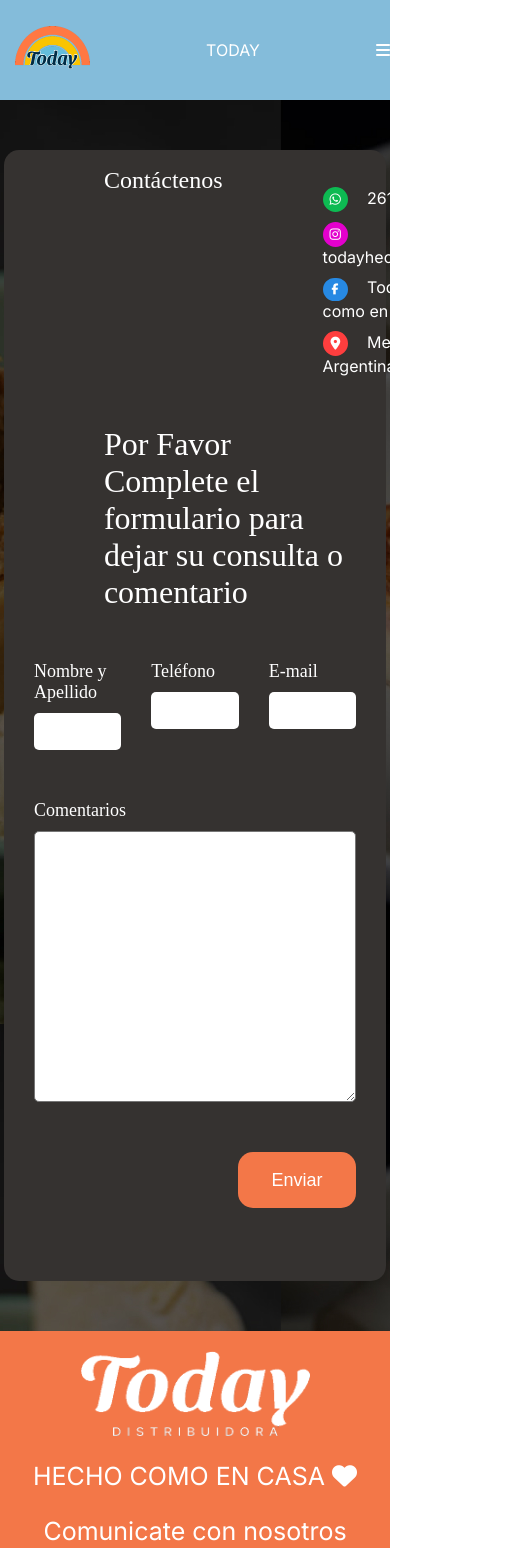
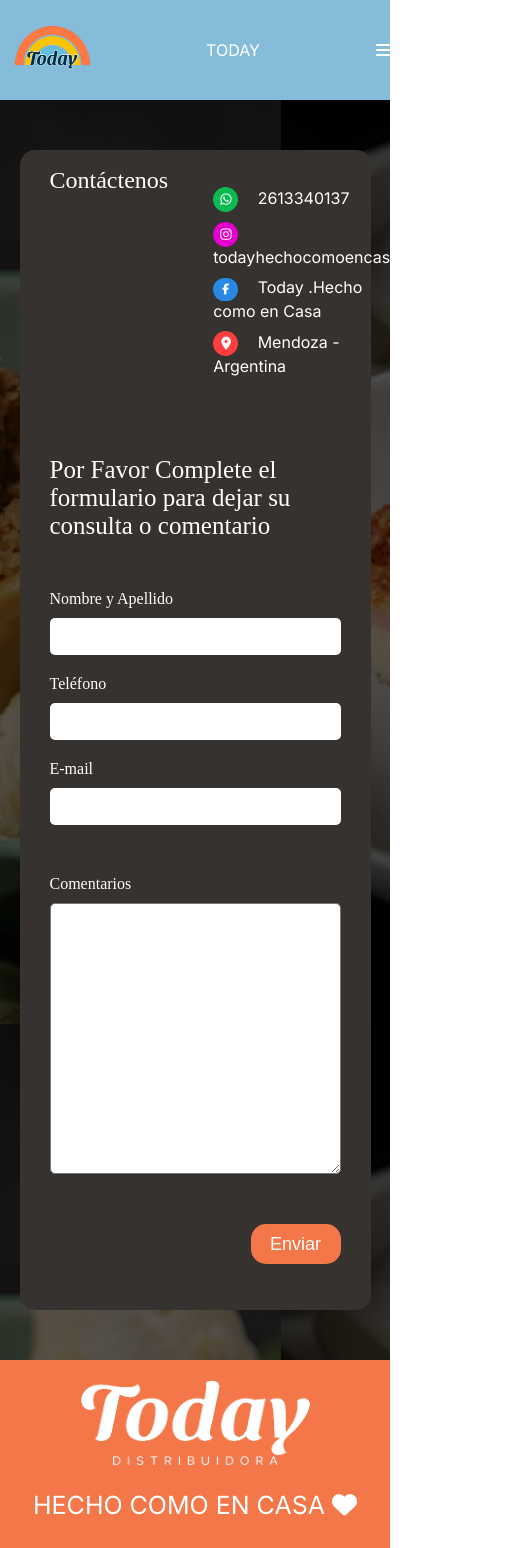
Before and after one commit to darolp/DISTRIBUIDORA-TODAY, a React (Vite) app: page /contact in a window 390 px wide. Shown: the top 1548 px of the page, 509 px wide, since content can reach past the window. Built offline with nearby package versions, Linux system fonts and the light colour scheme; a web font is replaced by a local one.

Commit message:
arreglando responsive mobile

```diff
--- a/src/components/Item/Item.jsx
+++ b/src/components/Item/Item.jsx
@@ -3,17 +3,19 @@
 
 
 const Item = ({data}) => {
+    const buttonClass = data.texto ? 'boton' : 'boton2';
+    const cardClass = data.texto ? 'card' : 'card2';
 
     return (
 
-              <div className="card" >
+              <div className={cardClass} >
                     <div className='card-img'>
                         <img src={`../src/assets/imgs/${data.img}.jpg`} className="" alt="..." />
                     </div>
                     <div className="cardInfo">
                         <h5 className="card-title">{data.nombre}</h5>
-                        <p>{data.texto}</p>
-                        <Link  to={"ws"}><button className='boton'><i className="fa-brands fa-whatsapp whatsapp"></i> Hacé tu pedido</button></Link>
+                        {data.texto && <p>{data.texto}</p>}
+                        <Link  to={"ws"}><button className={buttonClass}><i className="fa-brands fa-whatsapp whatsapp"></i> Hacé tu pedido</button></Link>
                     </div>
                </div>
 
--- a/src/index.css
+++ b/src/index.css
@@ -712,7 +712,17 @@
   display: flex;
   flex-direction: column;
   width: 45%;
-  height: 670px;
+  height: 780px;
+  overflow: hidden;
+}
+
+.card2{
+  border: 1px black solid;
+  border-radius: 5px;
+  display: flex;
+  flex-direction: column;
+  width: 45%;
+  height: 650px;
   overflow: hidden;
 }
 
@@ -733,12 +743,13 @@
   display: flex;
   flex-direction: column;
   align-items: center;
+  justify-content: space-between;
 }
 
 
 .card-title {
   margin-top: 30px;
-  font-size: 72px;
+  font-size: 65px;
   text-align: center;
 }
 
@@ -747,7 +758,7 @@
   margin-top: 55px;
   font-size: 22px;
   width: 70%;
-  height: 15%;
+  height: 30%;
 }
 
 .boton {
@@ -760,6 +771,22 @@
   border: none;
   font-weight: bold;
   cursor: pointer;
+  margin-bottom: 30px;
+
+}
+
+.boton2 {
+  margin-top: 120px;
+  background-color: var(--colorPrincipal);
+  color: white;
+  width: 180px;
+  height: 45px;
+  border-radius: 10px;
+  border: none;
+  font-weight: bold;
+  cursor: pointer;
+  margin-bottom: 30px;
+
 }
 
 .subInfo {
@@ -1004,6 +1031,7 @@
 
 @media (min-width: 1px) and (max-width: 600px) {
 
+  /* footer  */
   footer{
     flex-wrap: wrap;
     padding-top: 20px;
@@ -1011,6 +1039,7 @@
     gap: 25px;
   }
 
+  /*nav bar */
   .navbar img {
     margin: 10px 0 10px 15px;
     height: 43.5px;
@@ -1090,5 +1119,77 @@
   .tituloMobile {
     display: block;
   }
+  /*  producots */
+
+  .card-title  {
+    font-size: 50px;
+   }
+   .cardInfo p {
+      font-size: 18px;
+
+  }
+  .card {
+    height: 650px;
+
+  }
+
+  .boton2{
+    margin-top: 100px;
+  }
+
+  .card2{
+
+      width:95%;
+
+  }
+
+   /* contacto */
+
+
+   .contactoContainerSub {
+
+    width: 90%;
+  }
+   .infoTopContacto {
+
+    gap: 45px;
+    margin-bottom: 80px;
+
+  }
+   .tituloInfoTopContacto {
+    font-size: 24px;
+    margin-left: 30px;
+  }
+
+  .formulario {
+    font-size: 16px;
+
+  }
+
+  .contactoFormContainer p {
+    font-size: 25px;
+    margin-left: 30px;
+  }
+
+  .formulario{
+    height: 720px;
+  }
+
+  .contenedorDatos {
+    flex-direction: column;
+    gap: 20px;
+  }
+
+  .contenedorDatos1,
+.contenedorDatos2,
+.contenedorDatos3 {
+
+  width: 100%;
+}
+.botonSubmit {
+  height: 40px;
+  width: 90px;
+  font-size: 18px;
 
 }
+}
```
